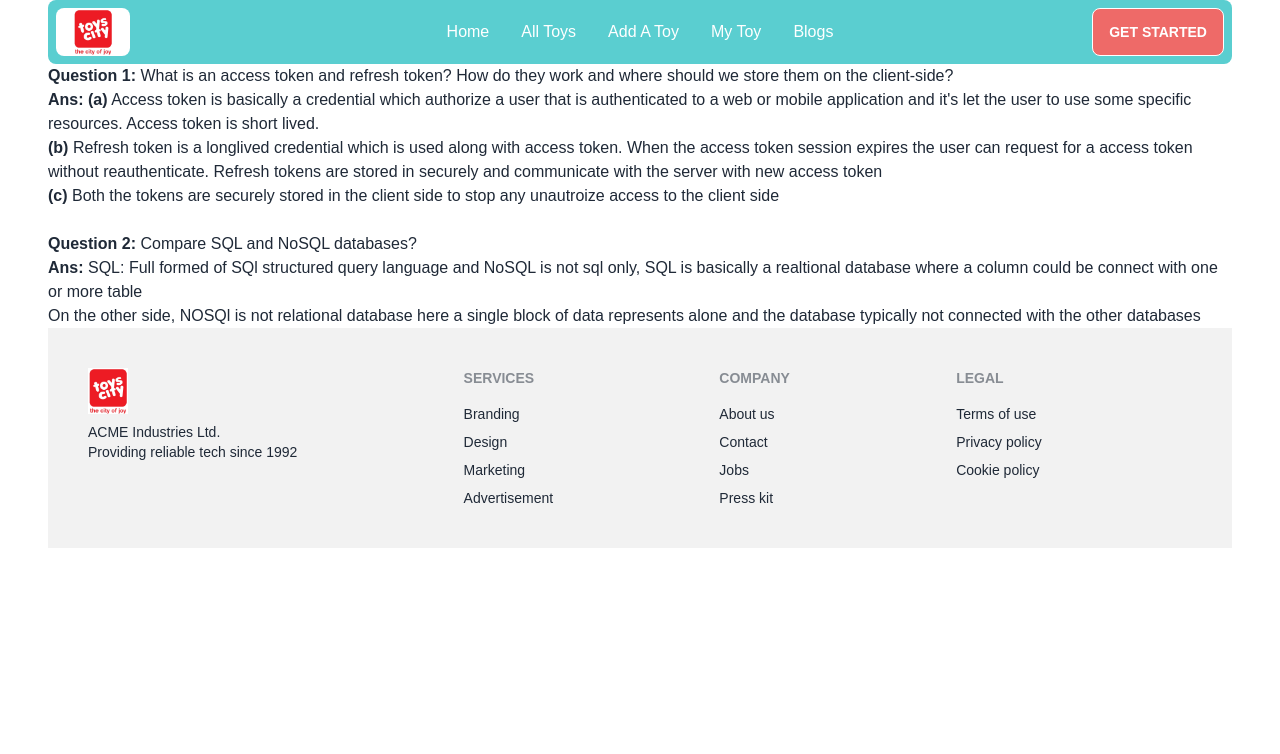
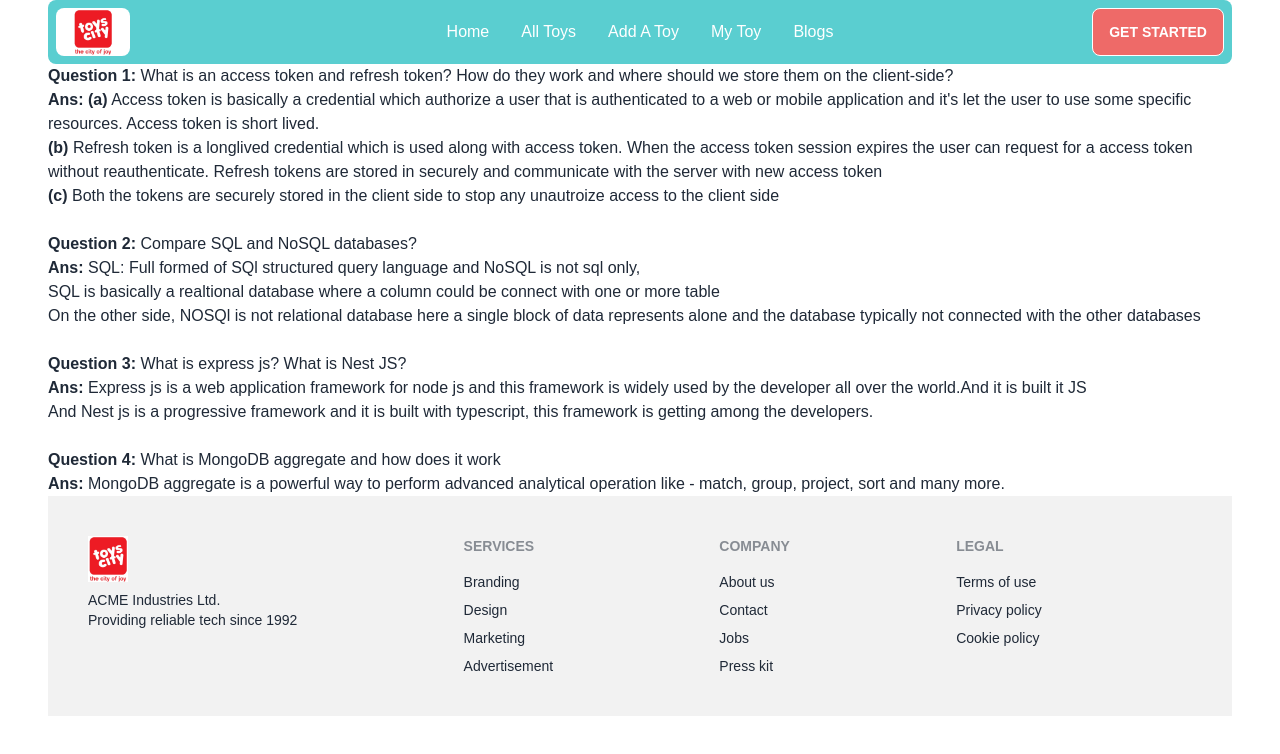
Before and after one commit to utshobarua10/MERN-toy-city-client, a React (Vite) app: page /blogs in a window 1280 px wide. Shown: the top 754 px of the page. Built offline with nearby package versions, Linux system fonts and the light colour scheme; no server answers; a web font is replaced by a local one.

Commit message:
added the question answer

```diff
--- a/src/Pages/Blogs/Blogs.jsx
+++ b/src/Pages/Blogs/Blogs.jsx
@@ -10,9 +10,22 @@ const Blogs = () => {
              </p>
         <br />
             <p> <b>Question 2:</b> Compare SQL and NoSQL databases?</p>
-            <p> <b>Ans: </b> SQL: Full formed of SQl structured query language and NoSQL is not sql only, SQL is basically a realtional database where a column could be connect with one or more table
+            <p> <b>Ans: </b> SQL: Full formed of SQl structured query language and NoSQL is not sql only,
+            <br />SQL is basically a realtional database where a column could be connect with one or more table
             <br /> On the other side, NOSQl is not relational database here a single block of data represents alone and the database typically not connected with the other databases
              </p>
+        <br />
+
+             <p> <b>Question 3:</b> What is express js? What is Nest JS?</p>
+            <p> <b>Ans: </b> Express js is a web application framework for node js and this framework is widely used by the developer all over the world.And it is built it JS
+                <br /> And Nest js is a progressive framework and it is built with typescript, this framework is getting among the developers.
+            </p>
+
+            <br />
+            <p> <b>Question 4:</b> What is MongoDB aggregate and how does it work</p>
+            <p> <b>Ans: </b> MongoDB aggregate is a powerful way to perform advanced analytical operation like - match, group, project, sort and many more.
+            </p>
+
 
         </div>
     );
```
